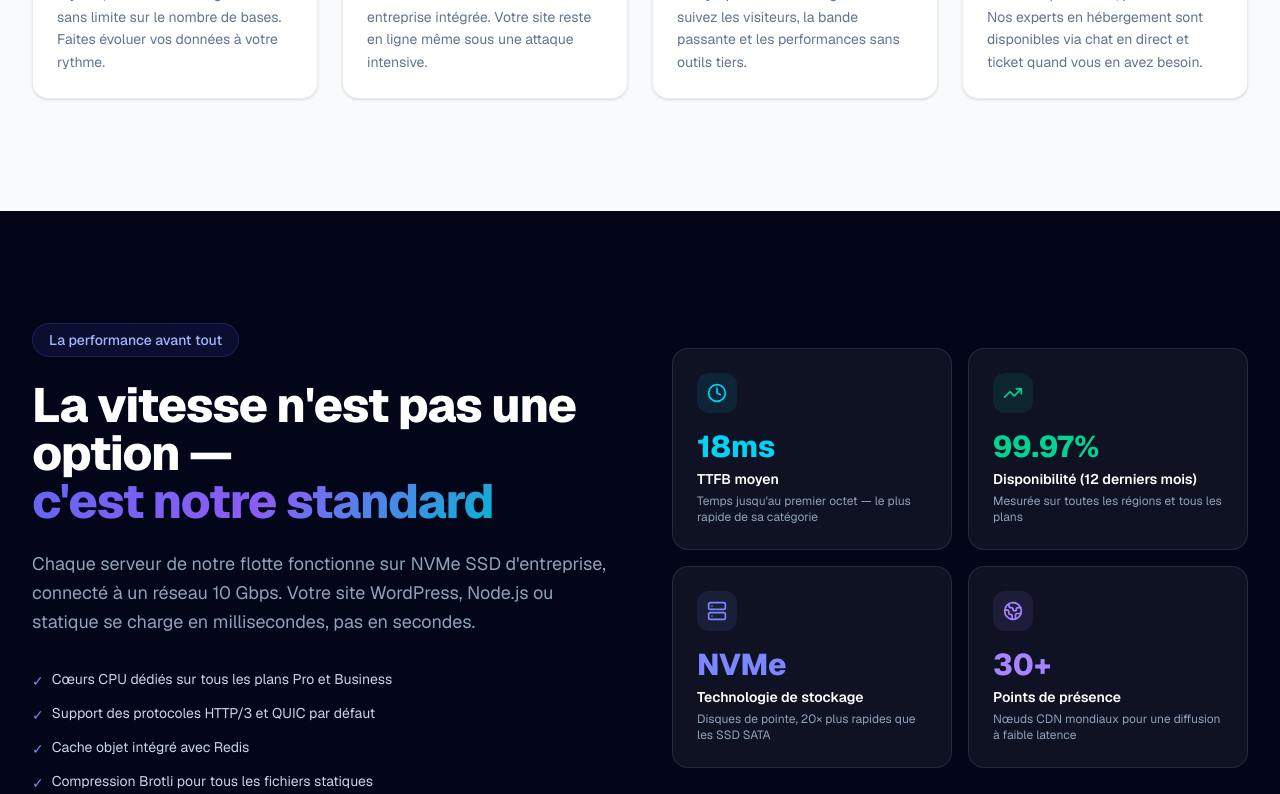
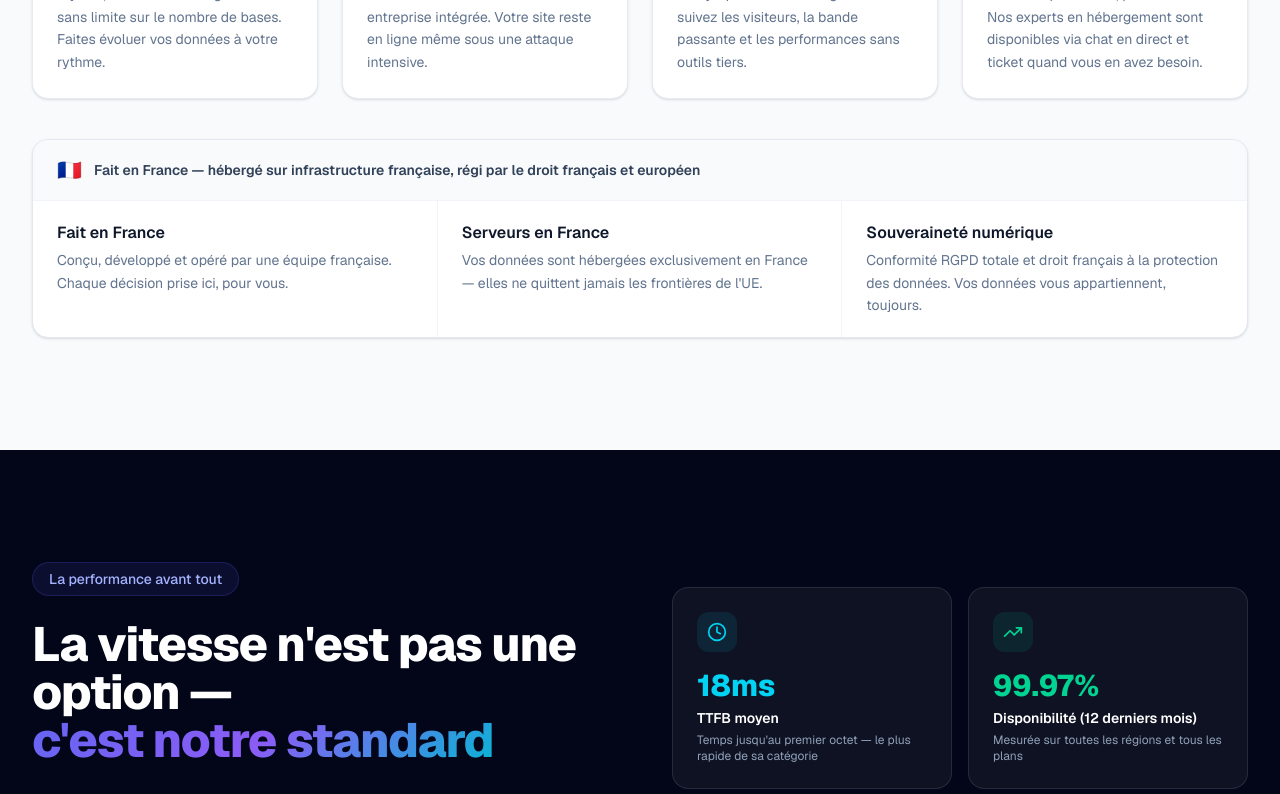
Before and after one commit to William-LP/zapia-landing-page, a Next.js app: page / in a window 1280 px wide. Shown: the part 1700-2494 px from the top of the page. Built offline with nearby package versions, Linux system fonts and the light colour scheme.

Commit message:
made in france

```diff
--- a/app/[lang]/dictionaries/en.json
+++ b/app/[lang]/dictionaries/en.json
@@ -20,6 +20,7 @@
     "cta_primary": "Start for free",
     "cta_secondary": "See all features",
     "trust_moneyback": "30-day money-back guarantee",
+    "trust_france": "Hosted in France · EU data sovereignty",
     "stat_uptime": "Uptime SLA",
     "stat_response": "Avg. response time",
     "stat_websites": "Security grade",
@@ -30,6 +31,23 @@
     "headline": "Hosting that works",
     "headline_highlight": "as hard as you do",
     "sub": "Every plan comes packed with professional-grade features — no add-ons required, no surprises on your bill.",
+    "france_strip": {
+      "label": "Made in France — built on French infrastructure, governed by French & EU law",
+      "items": [
+        {
+          "title": "Made in France",
+          "desc": "Designed, built, and operated by a French team. Every decision made here, for you."
+        },
+        {
+          "title": "French Servers",
+          "desc": "Your data is hosted exclusively in France — it never crosses EU borders."
+        },
+        {
+          "title": "Digital Sovereignty",
+          "desc": "Full GDPR compliance and French data protection law. You own your data, always."
+        }
+      ]
+    },
     "items": [
       {
         "title": "Lightning-Fast NVMe SSD",
@@ -173,7 +191,8 @@
     "headline_highlight": "Your site deserves better.",
     "sub": "Your brand website, designed, built, and managed by our experts — live in under a week.",
     "button": "Start hosting today",
-    "trust_moneyback": "30-day money-back guarantee"
+    "trust_moneyback": "30-day money-back guarantee",
+    "trust_france": "Hosted in France · EU data sovereignty"
   },
   "footer": {
     "tagline": "Fast, reliable hosting for everyone. From personal blogs to high-traffic stores.",
--- a/app/[lang]/dictionaries/fr.json
+++ b/app/[lang]/dictionaries/fr.json
@@ -20,6 +20,7 @@
     "cta_primary": "Démarrer gratuitement",
     "cta_secondary": "Voir toutes les fonctionnalités",
     "trust_moneyback": "Satisfait ou remboursé 30 jours",
+    "trust_france": "Hébergé en France · Souveraineté numérique européenne",
     "stat_uptime": "SLA de disponibilité",
     "stat_response": "Temps de réponse moyen",
     "stat_websites": "Note de sécurité",
@@ -30,6 +31,23 @@
     "headline": "Un hébergement qui travaille",
     "headline_highlight": "aussi dur que vous",
     "sub": "Chaque offre est livrée avec des fonctionnalités professionnelles — sans modules complémentaires, sans mauvaises surprises sur votre facture.",
+    "france_strip": {
+      "label": "Fait en France — hébergé sur infrastructure française, régi par le droit français et européen",
+      "items": [
+        {
+          "title": "Fait en France",
+          "desc": "Conçu, développé et opéré par une équipe française. Chaque décision prise ici, pour vous."
+        },
+        {
+          "title": "Serveurs en France",
+          "desc": "Vos données sont hébergées exclusivement en France — elles ne quittent jamais les frontières de l'UE."
+        },
+        {
+          "title": "Souveraineté numérique",
+          "desc": "Conformité RGPD totale et droit français à la protection des données. Vos données vous appartiennent, toujours."
+        }
+      ]
+    },
     "items": [
       {
         "title": "NVMe SSD ultra-rapide",
@@ -173,7 +191,8 @@
     "headline_highlight": "Votre site mérite mieux.",
     "sub": "Votre site de marque, conçu, développé et géré par nos experts — en ligne en moins d'une semaine.",
     "button": "Héberger mon site aujourd'hui",
-    "trust_moneyback": "Satisfait ou remboursé 30 jours"
+    "trust_moneyback": "Satisfait ou remboursé 30 jours",
+    "trust_france": "Hébergé en France · Souveraineté numérique européenne"
   },
   "footer": {
     "tagline": "Hébergement rapide et fiable pour tous. Des blogs personnels aux boutiques à fort trafic.",
--- a/components/CTA.tsx
+++ b/components/CTA.tsx
@@ -37,6 +37,10 @@ export default function CTA({ t }: Props) {
             <ShieldCheck className="w-4 h-4 text-emerald-400" />
             <span>{t.trust_moneyback}</span>
           </div>
+          <div className="flex items-center gap-1.5">
+            <span aria-hidden>🇫🇷</span>
+            <span>{t.trust_france}</span>
+          </div>
         </div>
       </div>
     </section>
--- a/components/Features.tsx
+++ b/components/Features.tsx
@@ -64,6 +64,22 @@ export default function Features({ t }: Props) {
             );
           })}
         </div>
+
+        {/* France sovereignty strip */}
+        <div className="mt-10 rounded-2xl border border-slate-200 bg-white overflow-hidden shadow-sm">
+          <div className="flex items-center gap-3 px-6 py-4 border-b border-slate-100 bg-slate-50">
+            <span className="text-xl" aria-hidden>🇫🇷</span>
+            <p className="text-sm font-semibold text-slate-700">{t.france_strip.label}</p>
+          </div>
+          <div className="grid grid-cols-1 sm:grid-cols-3 divide-y sm:divide-y-0 sm:divide-x divide-slate-100">
+            {t.france_strip.items.map((item) => (
+              <div key={item.title} className="px-6 py-5">
+                <p className="font-semibold text-slate-900 mb-1">{item.title}</p>
+                <p className="text-sm text-slate-500 leading-relaxed">{item.desc}</p>
+              </div>
+            ))}
+          </div>
+        </div>
       </div>
     </section>
   );
--- a/components/Hero.tsx
+++ b/components/Hero.tsx
@@ -72,6 +72,10 @@ export default function Hero({ t }: Props) {
             <ShieldCheck className="w-4 h-4 text-emerald-400" />
             <span>{t.trust_moneyback}</span>
           </div>
+          <div className="flex items-center gap-1.5">
+            <span aria-hidden>🇫🇷</span>
+            <span>{t.trust_france}</span>
+          </div>
         </div>
 
         {/* Stats */}
```
